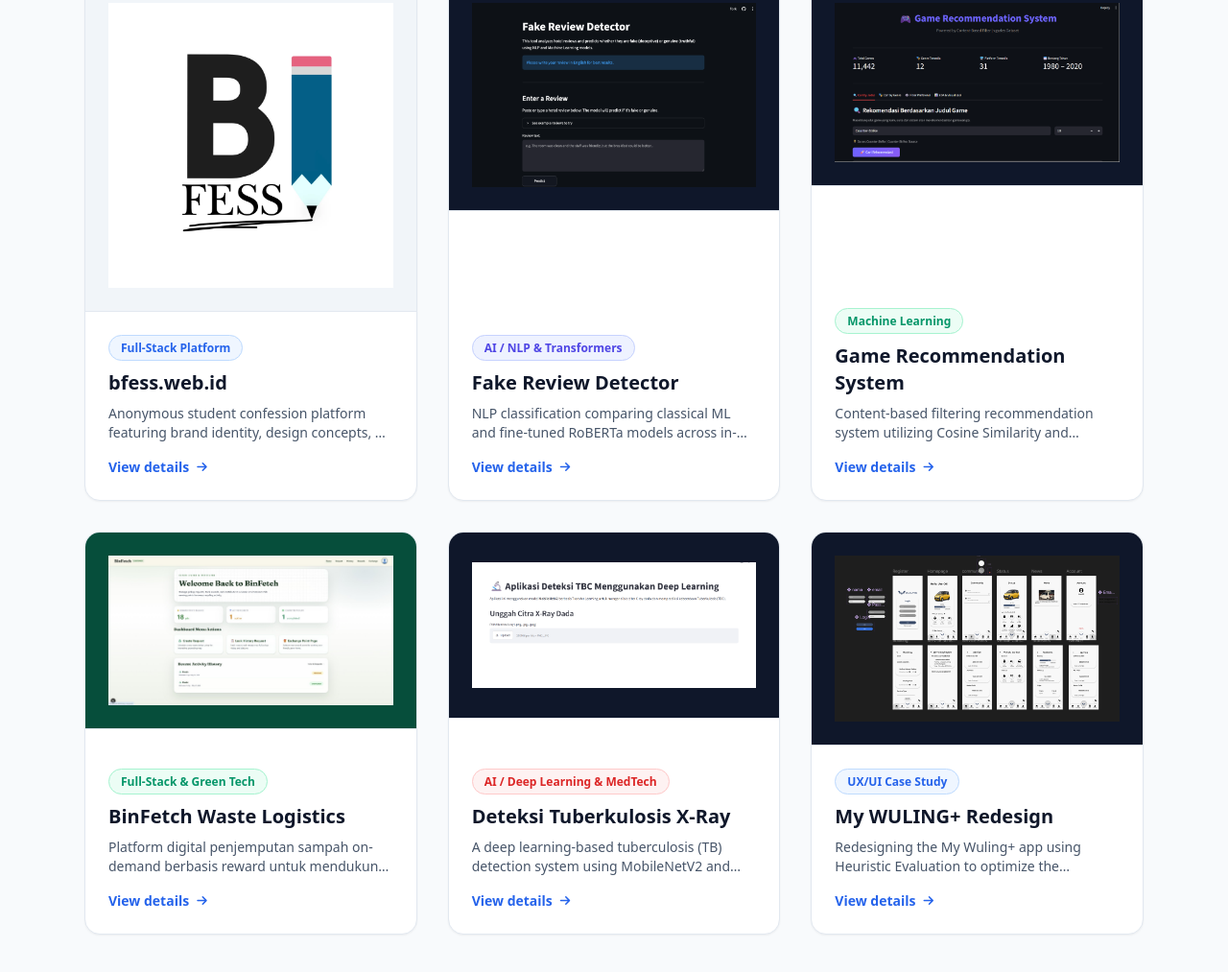
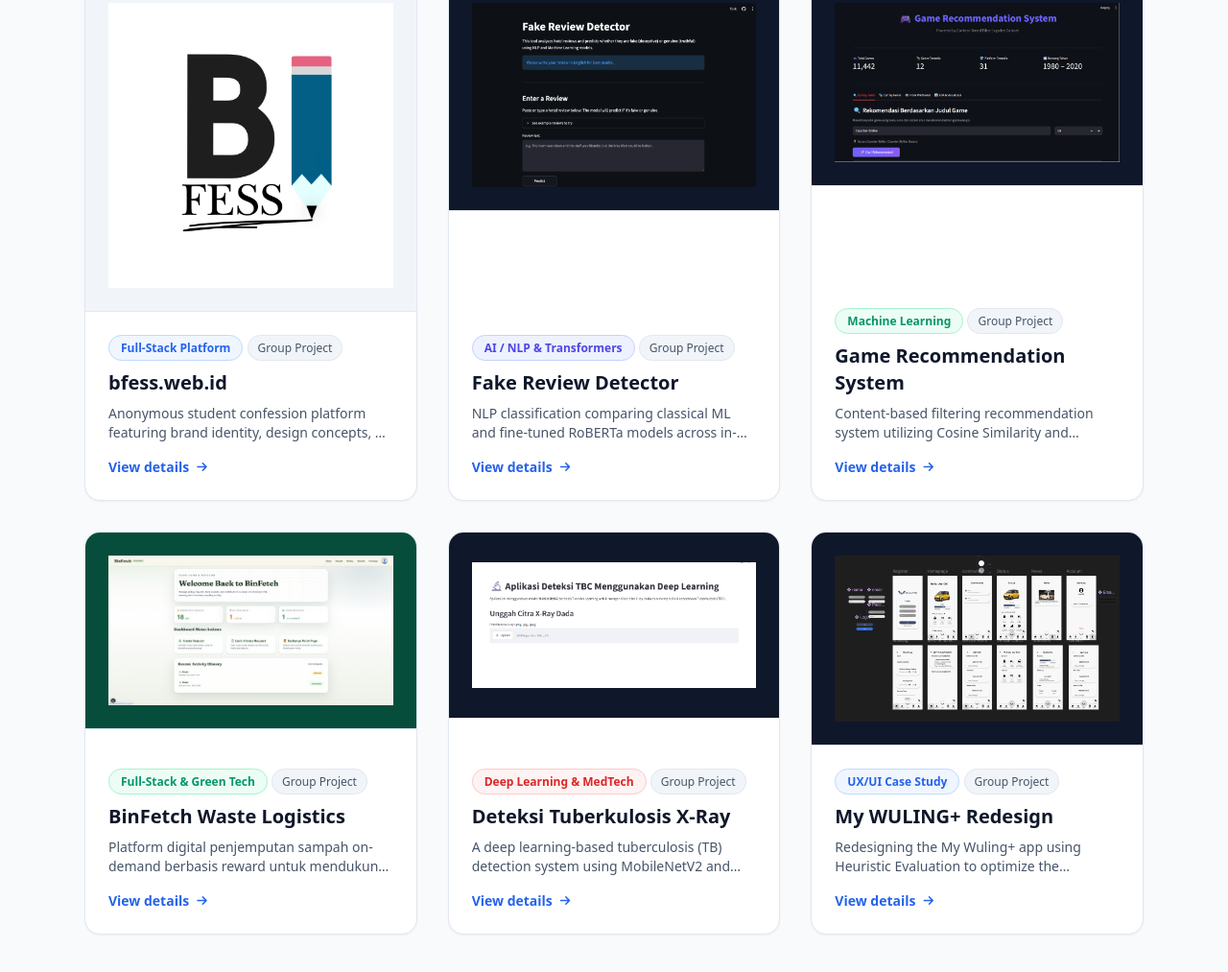
Before and after one commit to yungphillyyy/Portofolio-Philip, a plain HTML site: page index.html in a window 1280 px wide. Shown: the part 861-1874 px from the top of the page at 96% size. Drawn offline with nearby package versions, Linux system fonts and the light colour scheme.

Commit message:
Add files via upload

```diff
--- a/index.html
+++ b/index.html
@@ -40,6 +40,9 @@
                     <a href="mailto:yungphillyyy@gmail.com" class="bg-white border border-slate-300 text-slate-700 font-semibold px-6 py-3 rounded-xl hover:bg-slate-100 transition flex items-center gap-2 shadow-sm">
                         Get in touch
                     </a>
+                    <a href="https://github.com/yungphillyyy" target="_blank" class="bg-white border border-slate-300 text-slate-700 font-semibold px-6 py-3 rounded-xl hover:bg-slate-100 transition flex items-center gap-2 shadow-sm">
+                        <i class="fa-brands fa-github"></i> GitHub
+                    </a>
                 </div>
             </div>
             <!-- Right: Profile Card/Image -->
@@ -75,6 +78,7 @@
                 </div>
                 <div class="p-6">
                     <span class="text-xs font-semibold px-3 py-1 rounded-full bg-blue-50 text-blue-600 border border-blue-200">Full-Stack Platform</span>
+                    <span class="text-xs font-medium px-2.5 py-1 rounded-full bg-slate-100 text-slate-600 border border-slate-200">Group Project</span>
                     <h3 class="text-xl font-bold mt-3 text-slate-900">bfess.web.id</h3>
                     <p class="text-slate-600 text-sm mt-2 line-clamp-2">
                         Anonymous student confession platform featuring brand identity, design concepts, 7-layer rate limiting, and Midtrans payment gateway.
@@ -92,6 +96,7 @@
                 </div>
                 <div class="p-6">
                     <span class="text-xs font-semibold px-3 py-1 rounded-full bg-indigo-50 text-indigo-600 border border-indigo-200">AI / NLP & Transformers</span>
+                    <span class="text-xs font-medium px-2.5 py-1 rounded-full bg-slate-100 text-slate-600 border border-slate-200">Group Project</span>
                     <h3 class="text-xl font-bold mt-3 text-slate-900">Fake Review Detector</h3>
                     <p class="text-slate-600 text-sm mt-2 line-clamp-2">
                         NLP classification comparing classical ML and fine-tuned RoBERTa models across in-domain and cross-domain Yelp datasets.
@@ -109,6 +114,7 @@
                 </div>
                 <div class="p-6">
                     <span class="text-xs font-semibold px-3 py-1 rounded-full bg-emerald-50 text-emerald-600 border border-emerald-200">Machine Learning</span>
+                    <span class="text-xs font-medium px-2.5 py-1 rounded-full bg-slate-100 text-slate-600 border border-slate-200">Group Project</span>
                     <h3 class="text-xl font-bold mt-3 text-slate-900">Game Recommendation System</h3>
                     <p class="text-slate-600 text-sm mt-2 line-clamp-2">
                         Content-based filtering recommendation system utilizing Cosine Similarity and exploratory data analysis on the vgsales dataset.
@@ -126,6 +132,7 @@
                 </div>
                 <div class="p-6">
                     <span class="text-xs font-semibold px-3 py-1 rounded-full bg-emerald-50 text-emerald-600 border border-emerald-200">Full-Stack & Green Tech</span>
+                    <span class="text-xs font-medium px-2.5 py-1 rounded-full bg-slate-100 text-slate-600 border border-slate-200">Group Project</span>
                     <h3 class="text-xl font-bold mt-3 text-slate-900">BinFetch Waste Logistics</h3>
                     <p class="text-slate-600 text-sm mt-2 line-clamp-2">
                         Platform digital penjemputan sampah on-demand berbasis reward untuk mendukung smart waste management.
@@ -142,7 +149,8 @@
                     <img src="TB.png" alt="Deteksi Tuberkulosis Logo" class="max-h-full max-w-full object-contain">
                 </div>
                 <div class="p-6">
-                    <span class="text-xs font-semibold px-3 py-1 rounded-full bg-red-50 text-red-600 border border-red-200">AI / Deep Learning & MedTech</span>
+                    <span class="text-xs font-semibold px-3 py-1 rounded-full bg-red-50 text-red-600 border border-red-200">Deep Learning & MedTech</span>
+                    <span class="text-xs font-medium px-2.5 py-1 rounded-full bg-slate-100 text-slate-600 border border-slate-200">Group Project</span>
                     <h3 class="text-xl font-bold mt-3 text-slate-900">Deteksi Tuberkulosis X-Ray</h3>
                     <p class="text-slate-600 text-sm mt-2 line-clamp-2">
                         A deep learning-based tuberculosis (TB) detection system using MobileNetV2 and Transfer Learning with an interactive Streamlit dashboard.
@@ -160,6 +168,7 @@
                 </div>
                 <div class="p-6">
                     <span class="text-xs font-semibold px-3 py-1 rounded-full bg-blue-50 text-blue-600 border border-blue-200">UX/UI Case Study</span>
+                    <span class="text-xs font-medium px-2.5 py-1 rounded-full bg-slate-100 text-slate-600 border border-slate-200">Group Project</span>
                     <h3 class="text-xl font-bold mt-3 text-slate-900">My WULING+ Redesign</h3>
                     <p class="text-slate-600 text-sm mt-2 line-clamp-2">
                         Redesigning the My Wuling+ app using Heuristic Evaluation to optimize the homepage, real-time vehicle status tracking, and service booking experience.
@@ -232,6 +241,7 @@
         <div class="bg-white border border-slate-200 rounded-2xl max-w-2xl w-full p-6 md:p-8 relative max-h-[90vh] overflow-y-auto shadow-xl">
             <button onclick="closeModal('modal-bfess')" class="absolute top-4 right-4 text-slate-400 hover:text-slate-700 text-lg"><i class="fa-solid fa-xmark"></i></button>
             <span class="text-xs font-semibold px-3 py-1 rounded-full bg-blue-50 text-blue-600 border border-blue-200">Full-Stack Production Platform</span>
+            <span class="text-xs font-medium px-2.5 py-1 rounded-full bg-slate-100 text-slate-600 border border-slate-200">Group Project</span>
             <h2 class="text-2xl font-bold text-slate-900 mt-3 mb-2">bfess.web.id</h2>
             <p class="text-slate-600 text-sm mb-6">Anonymous Student Menfess Feed, Brand Identity & Design Concept, & Midtrans Monetization Engine.</p>
             <div class="grid md:grid-cols-2 gap-4 mb-6 text-sm">
@@ -257,6 +267,7 @@
         <div class="bg-white border border-slate-200 rounded-2xl max-w-2xl w-full p-6 md:p-8 relative max-h-[90vh] overflow-y-auto shadow-xl">
             <button onclick="closeModal('modal-dl')" class="absolute top-4 right-4 text-slate-400 hover:text-slate-700 text-lg"><i class="fa-solid fa-xmark"></i></button>
             <span class="text-xs font-semibold px-3 py-1 rounded-full bg-indigo-50 text-indigo-600 border border-indigo-200">AI / NLP & Transformers</span>
+            <span class="text-xs font-medium px-2.5 py-1 rounded-full bg-slate-100 text-slate-600 border border-slate-200">Group Project</span>
             <h2 class="text-2xl font-bold text-slate-900 mt-3 mb-2">Fake Review Detector (RoBERTa & ML)</h2>
             <p class="text-slate-600 text-sm mb-6">Comparative NLP study evaluating classical ML models against fine-tuned RoBERTa for fake review detection.</p>
             <div class="grid md:grid-cols-2 gap-4 mb-6 text-sm">
@@ -285,6 +296,7 @@
         <div class="bg-white border border-slate-200 rounded-2xl max-w-2xl w-full p-6 md:p-8 relative max-h-[90vh] overflow-y-auto shadow-xl">
             <button onclick="closeModal('modal-game')" class="absolute top-4 right-4 text-slate-400 hover:text-slate-700 text-lg"><i class="fa-solid fa-xmark"></i></button>
             <span class="text-xs font-semibold px-3 py-1 rounded-full bg-emerald-50 text-emerald-600 border border-emerald-200">Machine Learning</span>
+            <span class="text-xs font-medium px-2.5 py-1 rounded-full bg-slate-100 text-slate-600 border border-slate-200">Group Project</span>
             <h2 class="text-2xl font-bold text-slate-900 mt-3 mb-2">Game Recommendation System</h2>
             <p class="text-slate-600 text-sm mb-6">Content-based filtering system using Cosine Similarity on the video game sales dataset.</p>
             <div class="grid md:grid-cols-2 gap-4 mb-6 text-sm">
@@ -298,7 +310,10 @@
                 </div>
             </div>
             <div class="flex items-center gap-4 pt-4 border-t border-slate-200">
-                <a href="https://github.com/matthew-vandersen/game-recommendation-system.git" target="_blank" class="bg-slate-100 text-slate-700 font-semibold px-5 py-2.5 rounded-xl hover:bg-slate-200 transition text-sm flex items-center gap-2">
+                <a href="https://gamerecommender-8qrkrckhpqe23neepyqnwh.streamlit.app/" target="_blank" class="bg-blue-600 text-white font-semibold px-5 py-2.5 rounded-xl hover:bg-blue-700 transition text-sm flex items-center gap-2 shadow-sm">
+                    View Live App <i class="fa-solid fa-external-link-alt text-xs"></i>
+                </a>
+                <a href="https://github.com/yungphillyyy/game_recommender.git" target="_blank" class="bg-slate-100 text-slate-700 font-semibold px-5 py-2.5 rounded-xl hover:bg-slate-200 transition text-sm flex items-center gap-2">
                     <i class="fa-brands fa-github"></i> GitHub Repo
                 </a>
             </div>
@@ -310,6 +325,7 @@
         <div class="bg-white border border-slate-200 rounded-2xl max-w-2xl w-full p-6 md:p-8 relative max-h-[90vh] overflow-y-auto shadow-xl">
             <button onclick="closeModal('modal-binfetch')" class="absolute top-4 right-4 text-slate-400 hover:text-slate-700 text-lg"><i class="fa-solid fa-xmark"></i></button>
             <span class="text-xs font-semibold px-3 py-1 rounded-full bg-emerald-50 text-emerald-600 border border-emerald-200">Full-Stack & Green Tech</span>
+            <span class="text-xs font-medium px-2.5 py-1 rounded-full bg-slate-100 text-slate-600 border border-slate-200">Group Project</span>
             <h2 class="text-2xl font-bold text-slate-900 mt-3 mb-2">BinFetch Waste Logistics Platform</h2>
             <p class="text-slate-600 text-sm mb-6">Digital on-demand waste pickup platform with reward system to support smart waste management.</p>
             <div class="grid md:grid-cols-2 gap-4 mb-6 text-sm">
@@ -334,7 +350,8 @@
     <div id="modal-tb" class="fixed inset-0 bg-slate-900/50 backdrop-blur-sm z-50 hidden flex items-center justify-center p-4 overflow-y-auto">
         <div class="bg-white border border-slate-200 rounded-2xl max-w-2xl w-full p-6 md:p-8 relative max-h-[90vh] overflow-y-auto shadow-xl">
             <button onclick="closeModal('modal-tb')" class="absolute top-4 right-4 text-slate-400 hover:text-slate-700 text-lg"><i class="fa-solid fa-xmark"></i></button>
-            <span class="text-xs font-semibold px-3 py-1 rounded-full bg-red-50 text-red-600 border border-red-200">AI / Deep Learning & MedTech</span>
+            <span class="text-xs font-semibold px-3 py-1 rounded-full bg-red-50 text-red-600 border border-red-200">Deep Learning & MedTech</span>
+            <span class="text-xs font-medium px-2.5 py-1 rounded-full bg-slate-100 text-slate-600 border border-slate-200">Group Project</span>
             <h2 class="text-2xl font-bold text-slate-900 mt-3 mb-2">Chest X-Ray-Based Tuberculosis Detection Using Deep Learning</h2>
             <p class="text-slate-600 text-sm mb-6">Automated chest X-ray classification system using MobileNetV2 and Transfer Learning.</p>
             <div class="grid md:grid-cols-2 gap-4 mb-6 text-sm">
@@ -360,6 +377,7 @@
         <div class="bg-white border border-slate-200 rounded-2xl max-w-2xl w-full p-6 md:p-8 relative max-h-[90vh] overflow-y-auto shadow-xl">
             <button onclick="closeModal('modal-wuling')" class="absolute top-4 right-4 text-slate-400 hover:text-slate-700 text-lg"><i class="fa-solid fa-xmark"></i></button>
             <span class="text-xs font-semibold px-3 py-1 rounded-full bg-blue-50 text-blue-600 border border-blue-200">UX/UI Case Study</span>
+            <span class="text-xs font-medium px-2.5 py-1 rounded-full bg-slate-100 text-slate-600 border border-slate-200">Group Project</span>
             <h2 class="text-2xl font-bold text-slate-900 mt-3 mb-2">My WULING+ Mobile App Redesign</h2>
             <p class="text-slate-600 text-sm mb-6">My Wuling+ App Usability Improvement Case Study Based on Nielsen's Golden Rules and Heuristic Evaluation.</p>
             <div class="grid md:grid-cols-2 gap-4 mb-6 text-sm">
```
Also changed, not shown: my_profil.png (added).
